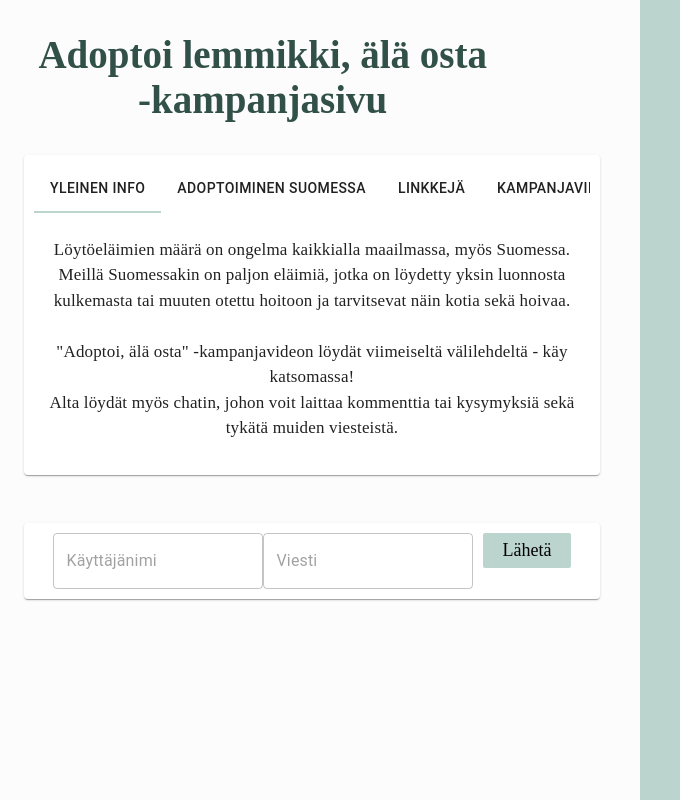
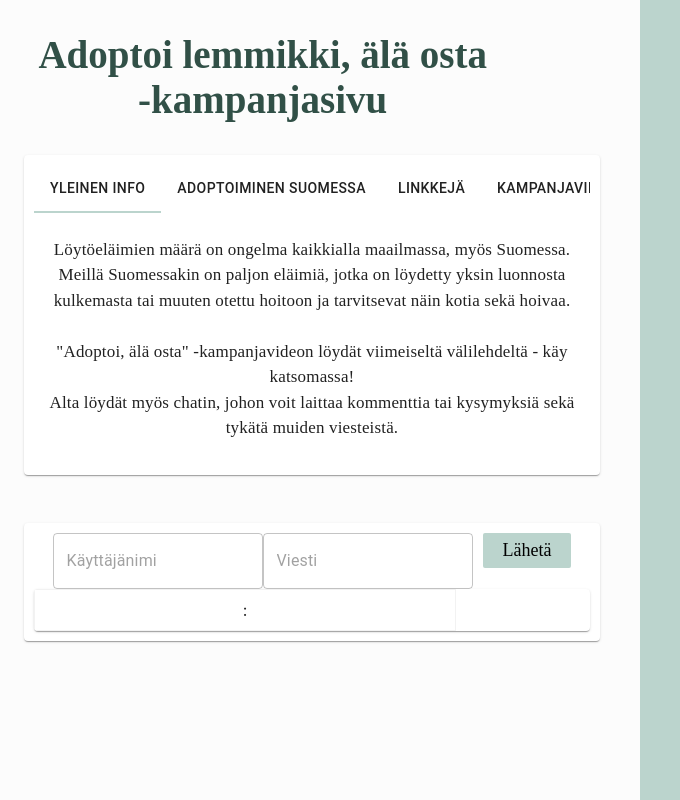
Before and after one commit to emmastik/kampanja, a React (Create React App) app: page / in a window 1280 px wide. Both pictures are taken after a click on the button "Lähetä". Shown: the whole page, without its empty margins (0-680 px from the left). Built offline with nearby package versions, Linux system fonts and the light colour scheme.

Commit message:
Adds basic chat functionality

```diff
--- a/src/App.css
+++ b/src/App.css
@@ -48,3 +48,11 @@ html {
 .input-button:hover {
   background-color: #7e9790;
 }
+
+.message {
+  padding: 10px;
+  transition: background-color 0.5s ease;
+  border: 1px solid #f2f2f2;
+  width: 100%;
+  max-width: 400px;
+}
--- a/src/modules/chat.js
+++ b/src/modules/chat.js
@@ -1,17 +1,22 @@
 import '../App.css';
 import * as React from 'react';
 import { TextField } from '@mui/material';
-import Message from "./message.js"
+import MessageList from "./messageList.js";
 
 
 function Chat() {
-    const [message, setMessage] = React.useState("");
     const [messages, setMessages] = React.useState([]);
-    const [user, setUser] = React.useState("");
-    const [inputState, setInputState] = React.useState("");
+    const [inputStateUser, setInputStateUser] = React.useState("");
+    const [inputStateMessage, setInputStateMessage] = React.useState("");
 
-    function sendMessage() {
-
+    function sendMessage(user, message) {
+        setMessages([...messages,
+            {
+            user: user,
+            message: message,
+            id: messages.length + 1
+            }
+        ]);
     }
 
     return (
@@ -20,21 +25,31 @@ function Chat() {
                 id="user"
                 placeholder="Käyttäjänimi"
                 multiline
+                value={inputStateUser}
+                onChange={(event) => setInputStateUser(event.target.value)}
             />
             <TextField
                 id="message"
                 placeholder="Viesti"
                 multiline
+                value={inputStateMessage}
+                onChange={(event) => setInputStateMessage(event.target.value)}
             />
             <button
                 className="input-button"
                 onClick={() => {
-                sendMessage()
-                setInputState("");
+                sendMessage(inputStateUser, inputStateMessage)
+                setInputStateUser("");
+                setInputStateMessage("");
                 }}
             >
                 Lähetä
             </button>
+            <div>
+                <MessageList
+                    messageItems={messages}
+                />
+            </div>
         </div>
     )
 }
--- a/src/modules/message.js
+++ b/src/modules/message.js
@@ -4,8 +4,10 @@ import { Card } from '@mui/material';
 
 const Message = (props) => {
     return (
-        <Card sx={{backgroundColor: "red"}}>
-
+        <Card>
+            <div className="message">
+                {props.user}: {props.message}
+            </div>
         </Card>
     )
 }
--- /dev/null
+++ b/src/modules/messageList.js
@@ -0,0 +1,21 @@
+import '../App.css';
+import * as React from 'react';
+import Message from "./message.js"
+
+
+const MessageList = (props) => {
+    const items = props.messageItems.map(item => (
+        <div key={item.id}>
+            <Message
+            user={item.user}
+            message={item.message}
+            id={item.id}
+            />
+        </div>
+
+    ));
+
+    return items;
+}
+
+export default MessageList;
```
